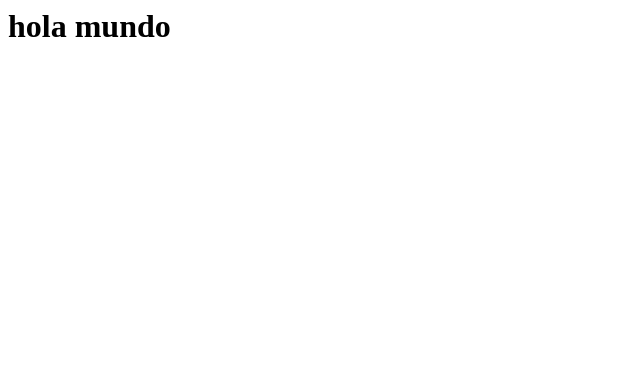
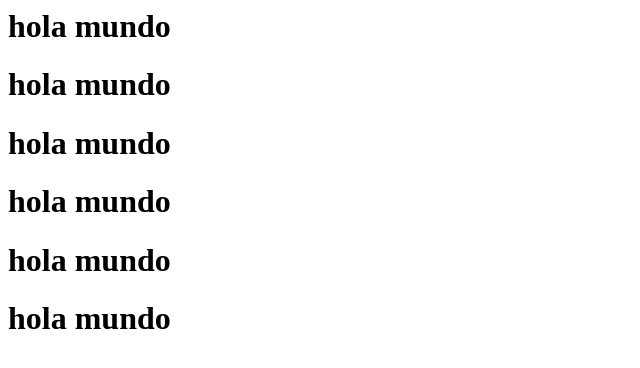
Before and after one commit to Santomen/testing, a plain HTML site: page index.html in a window 1280 px wide. Shown: the whole page, without its empty margins (0-640 px from the left). Drawn offline with Linux system fonts and the light colour scheme.

Commit message:
Update index.html
asasasas

```diff
--- a/index.html
+++ b/index.html
@@ -4,6 +4,11 @@
   </head>
   <body>
     <h1>hola mundo</h1>
+    <h1>hola mundo</h1>
+    <h1>hola mundo</h1>
+    <h1>hola mundo</h1>
+    <h1>hola mundo</h1>
+    <h1>hola mundo</h1>
   </body>
 
 </html>
```
